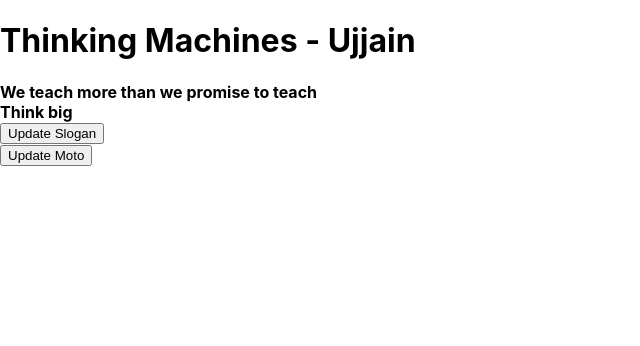
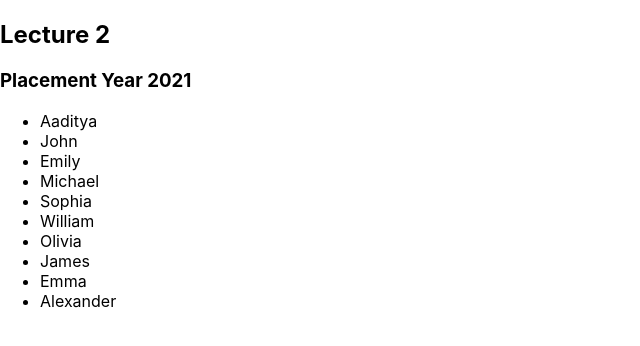
Before and after one commit to acutehimanshu/React, a React (Create React App) app in the folder tmone/: page / in a window 1280 px wide. Shown: the top 346 px of the page, without its empty margins (0-640 px from the left). Built offline with nearby package versions, Linux system fonts and the light colour scheme.

Commit message:
Lecture 2
we make new example here with listing students with passing value to component.

```diff
--- /dev/null
+++ b/tmone/src/AppL2.js
@@ -0,0 +1,64 @@
+import React, {Component, useRef} from 'react';
+import './App.css';
+
+class Student
+{
+    constructor(id, name, company, salary){
+        this.id=id;
+        this.name=name;
+        this.company=company;
+        this.salary=salary;
+    }
+    getID(){ return this.id; }
+    getName(){ return this.name; }
+    getCompany(){ return this.company; }
+    getSalary(){ return this.salary; }
+}
+
+function AppL2() {
+    const students = [];
+    const placementYear = 2021;
+    students.push(new Student(101, "Aaditya", "Google", "20LPA"));
+    students.push(new Student(102, "John", "Microsoft", "18LPA"));
+    students.push(new Student(103, "Emily", "Apple", "22LPA"));
+    students.push(new Student(104, "Michael", "Amazon", "19LPA"));
+    students.push(new Student(105, "Sophia", "Facebook", "21LPA"));
+    students.push(new Student(106, "William", "Netflix", "17LPA"));
+    students.push(new Student(107, "Olivia", "Tesla", "25LPA"));
+    students.push(new Student(108, "James", "Twitter", "16LPA"));
+    students.push(new Student(109, "Emma", "Uber", "23LPA"));
+    students.push(new Student(110, "Alexander", "Intel", "24LPA"));
+  return (
+    <div>
+        <h2>Lecture 2</h2>
+        <PlacementList students={students} placementYear="2021" />
+    </div>
+  );
+}
+
+class PlacementList extends React.Component{
+    constructor(props){
+        super(props);
+        this.state = {
+            "students":props.students,
+            "placementYear":props.placementYear
+        }
+    }
+    render(){
+        return (
+            <div>
+                <h3>Placement Year {this.state.placementYear}</h3>
+                <ul>
+                    {
+                        this.state.students.map(function(student, indx){
+                            return (
+                                <li key={indx}>{student.name} </li>
+                            )
+                        })
+                    }
+                </ul>
+            </div>
+        )
+    }
+}
+export default AppL2;
--- a/tmone/src/index.js
+++ b/tmone/src/index.js
@@ -2,14 +2,14 @@
 import ReactDOM from 'react-dom/client';
 import './index.css';
 // import App from './App';
-import AppL1 from './AppL1';
+import AppL2 from './AppL2';
 import reportWebVitals from './reportWebVitals';
 
 const root = ReactDOM.createRoot(document.getElementById('root'));
 root.render(
   <React.StrictMode>
     {/* <App /> */}
-    <AppL1 />
+    <AppL2 />
   </React.StrictMode>
 );
 
```
Also changed, not shown: 1 other file (tests, documents, lock files or other folders).
